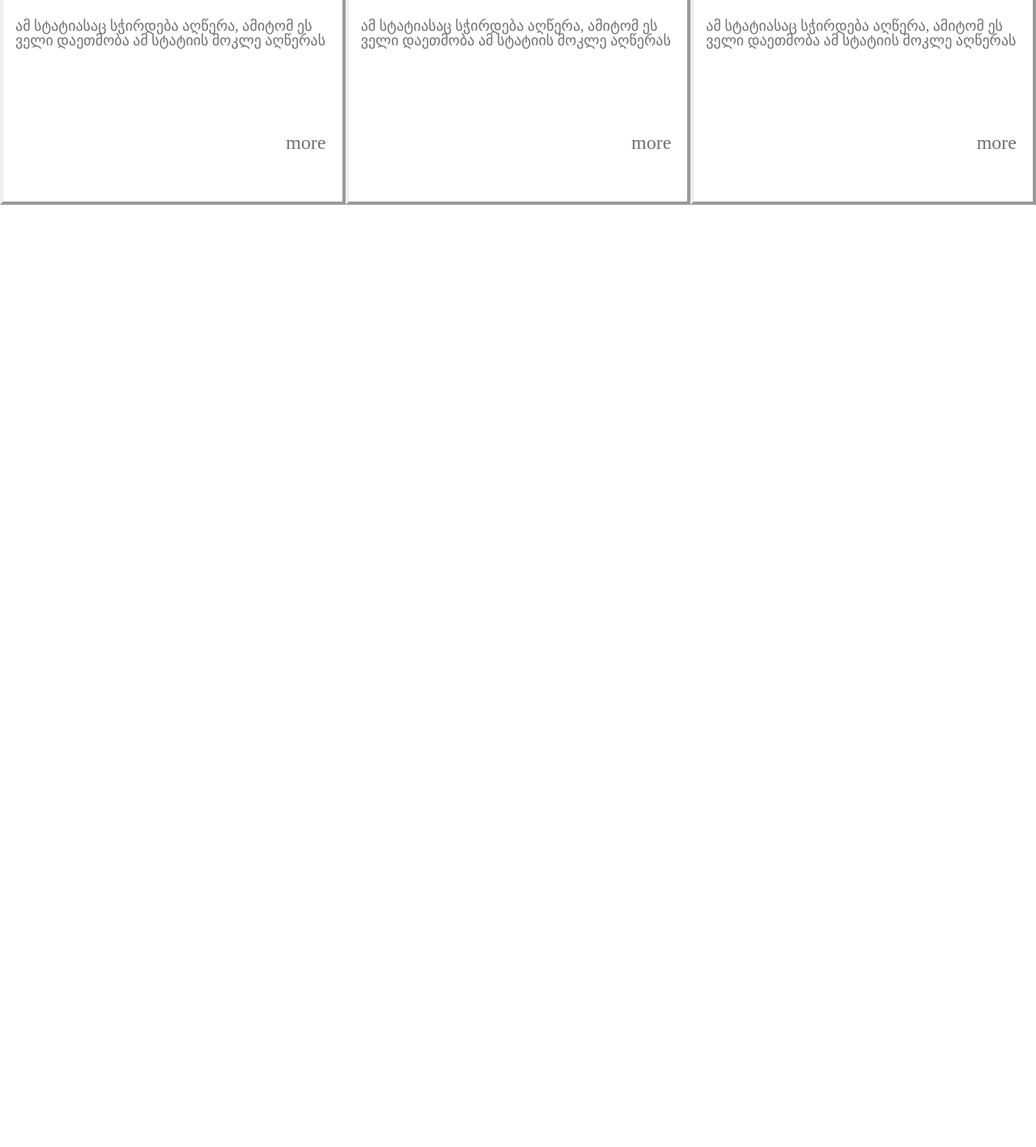
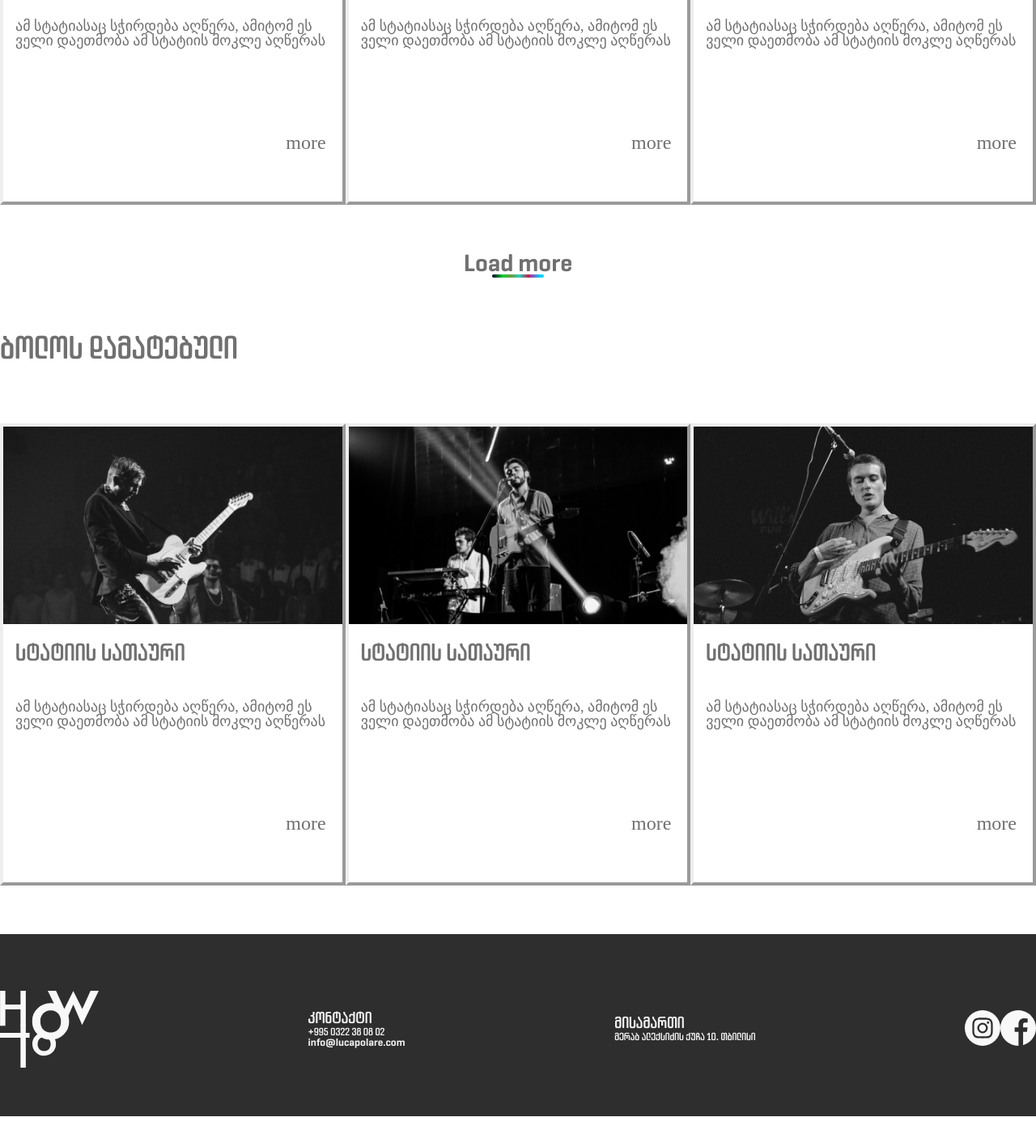
Before and after one commit to giotoda/Homework_9, a plain HTML site: page index.html in a window 1280 px wide. Shown: the part 1155-2572 px from the top of the page at 81% size. Before the commit the page ends 1448 px from the top, so only its background shows below. Drawn offline with Linux system fonts and the light colour scheme.

Commit message:
add last items of body

```diff
--- a/font.css
+++ b/font.css
@@ -10,3 +10,15 @@
     font-style: normal;
     font-display: swap;
 }
+@font-face {
+    font-family: 'BPG Nino Mtavruli';
+    src: url('./fonts/BPGNinoMtavruli.eot');
+    src: url('./fonts/BPGNinoMtavruli.eot?#iefix') format('embedded-opentype'),
+        url('./fonts/BPGNinoMtavruli.woff2') format('woff2'),
+        url('./fonts/BPGNinoMtavruli.woff') format('woff'),
+        url('./fonts/BPGNinoMtavruli.ttf') format('truetype'),
+        url('./fonts/BPGNinoMtavruli.svg#BPGNinoMtavruli') format('svg');
+    font-weight: normal;
+    font-style: italic;
+    font-display: swap;
+}
--- a/index.html
+++ b/index.html
@@ -84,5 +84,81 @@
             </div>
         </div>
     </section>
+
+    <span>
+        <a class="container loadmore_info hover_border" href="#">Load more</a>
+    </span>
+
+    <h3 class="h3_class">ბოლოს დამატებული</h3>
+    <section class="container">
+        <div class="relative">
+            <div>
+                <img src="images/andrew-spencer-08-c5-GxA7M-unsplash.jpg" alt="image">
+                <h4>
+                    სტატიის სათაური
+                </h4>
+                <p>
+                    ამ სტატიასაც სჭირდება აღწერა, ამიტომ ეს ველი დაეთმობა ამ სტატიის მოკლე აღწერას
+                </p>
+                <p>
+                    <a href="#">more</a>
+                </p>
+            </div>
+        </div>
+        <div class="relative">
+            <div>
+                <img src="images/gonzalo-poblete-C1tnzdAmPE8-unsplash.jpg" alt="image">
+                <h4>
+                    სტატიის სათაური
+                </h4>
+                <p>
+                    ამ სტატიასაც სჭირდება აღწერა, ამიტომ ეს ველი დაეთმობა ამ სტატიის მოკლე აღწერას
+                </p>
+                <p>
+                    <a href="#">more</a>
+                </p>
+            </div>
+        </div>
+        <div class="relative">
+            <div>
+                <img src="images/bruce-dixon-slaG7Oq3nIE-unsplash.jpg" alt="image">
+                <h4>
+                    სტატიის სათაური
+                </h4>
+                <p>
+                    ამ სტატიასაც სჭირდება აღწერა, ამიტომ ეს ველი დაეთმობა ამ სტატიის მოკლე აღწერას
+                </p>
+                <p>
+                    <a href="#">more</a>
+                </p>
+            </div>
+        </div>
+    </section>
+    <footer class="footer_bar">
+        <section>
+             <img src="images/Group 3.svg" alt="logo">
+             <ul class="cont_bar">
+                 <li>
+                    <h3>კონტაქტი</h3>
+                </li>
+                 <li>+995 0322 38 08 02</li>
+                <li>info@lucapolare.com</li>
+            </ul>
+            <ul class="cont_bar">
+                 <li>
+                    <h3>მისამართი</h3>
+                </li>
+                   <li>მერაბ ალექსიძის ქუჩა 10. თბილისი</li>
+            </ul>
+            <ul class="icons">
+                <li>
+                   <a href="https://www.facebook.com/"><img src="images/instagram (1).svg" alt="instagram_icon"></a>
+                </li>
+                <li>
+                    <a href="https://www.instagram.com/"><img src="images/facebook (2).svg" alt="facebook_icon"></a>
+                </li>
+            </ul>
+        </section>
+    </footer>
 </body>
 </html>
--- a/style.css
+++ b/style.css
@@ -27,6 +27,7 @@
     width: 100%;
     max-width: 483px;
     border: outset 4px;
+    flex-direction: row;
 }
 .h3_class{
     font-size: 40px;
@@ -49,7 +50,6 @@
     padding-top: 20px;
     padding-bottom: 85px;
     margin-left: 15px;
-
 }
 .relative a{
     position: absolute;
@@ -57,3 +57,53 @@
     color: #707070;
     font-size: 24px;
 }
+.loadmore_info{
+    position: relative;
+    font-size: 30px;
+    font-family: 'Archy EDT';
+    color: #707070;
+    margin-top: 60px;
+    justify-content: center;
+}
+.hover_border::after{
+    content: '';
+    width: 5%;
+    height: 4px;
+    bottom: 0%;
+    position: absolute;
+    background: rgb(2,0,36);
+    background: linear-gradient(90deg, rgba(2,0,36,1) 0%, rgba(23,210,52,1) 21%, rgba(109,157,63,1) 36%, rgba(40,207,192,1) 53%, rgba(198,28,72,1) 71%, rgba(189,36,158,1) 72%, rgba(0,212,255,1) 93%);
+    border-radius: 5px;
+    transition: all 500ms ease;
+}
+.hover_border:hover::after{
+    left: 40%;
+    width: 20%;
+}
+.footer_bar{
+    background-color: #2E2E2E;
+    width: 100%;
+}
+.footer_bar section{
+    max-width: 1640px;
+    margin: 60px auto;
+    display: flex;
+    justify-content: space-between;
+    align-items: center;
+    width: 100%;
+    padding-top: 70px;
+    padding-bottom: 60px;
+}
+.cont_bar h3{
+    color: #F2F2F2;
+    font-size: 20px;
+    font-family: 'Archy EDT';
+}
+.cont_bar li{
+    color: #F2F2F2;
+    font-size: 13px;
+    font-family: 'Archy EDT';
+}
+.icons{
+    display: flex;
+}
```
Also changed, not shown: fonts/BPGNinoMtavruli.ttf (added), fonts/BPGNinoMtavruli.woff (added), fonts/BPGNinoMtavruli.woff2 (added), images/Group 3.svg (added), images/andrew-spencer-08-c5-GxA7M-unsplash.jpg (added), images/bruce-dixon-slaG7Oq3nIE-unsplash.jpg (added), images/facebook (2).svg (added), images/gonzalo-poblete-C1tnzdAmPE8-unsplash.jpg (added), images/instagram (1).svg (added), 2 other files.
